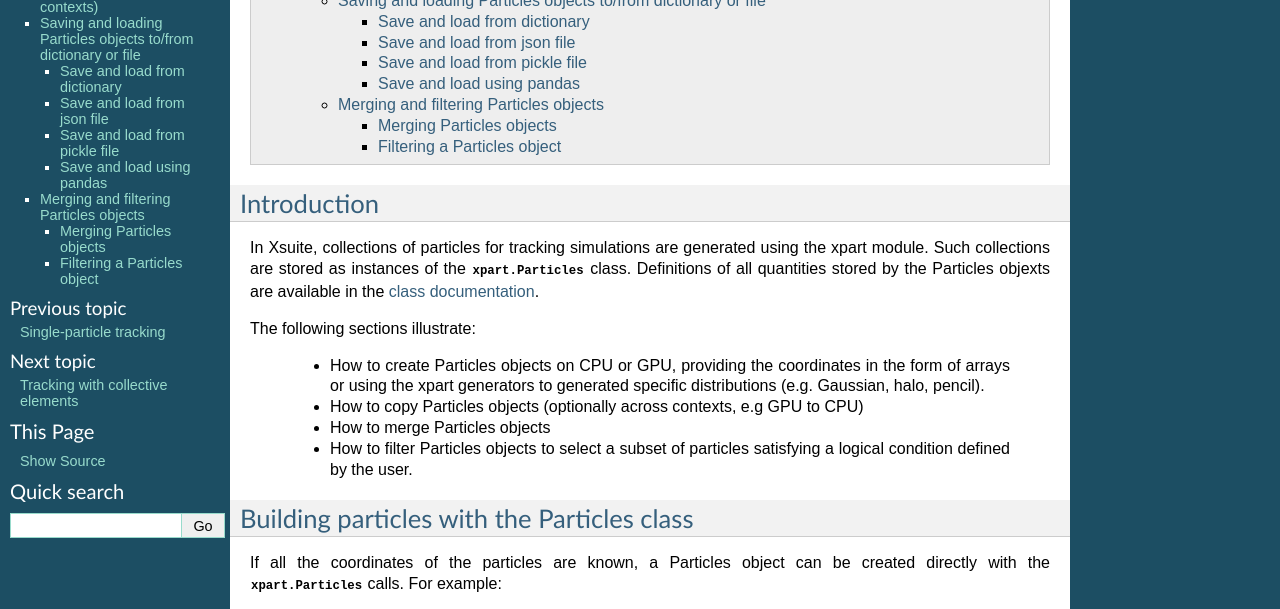
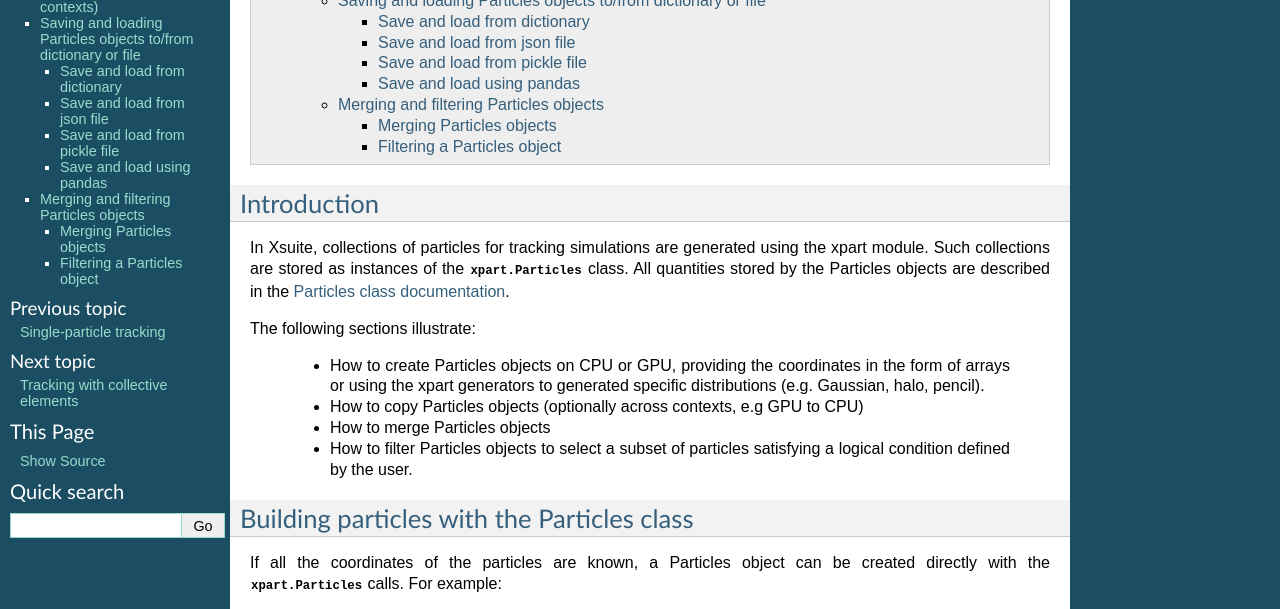
Before and after one commit to xsuite/xsuite, a Sphinx documentation site: the page built from docs/particlesmanip.rst, in a window 1280 px wide and 900 px high, scrolled down 411 px, cut to the strip 0-609 px from the top of the window. Built offline with Sphinx 7.4.7, drawn with Linux system fonts in a browser that asks for light colours.

Commit message:
Quick push

```diff
--- a/docs/particlesmanip.rst
+++ b/docs/particlesmanip.rst
@@ -12,8 +12,9 @@ Introduction
 
 In Xsuite, collections of particles for tracking simulations are generated using
 the xpart module. Such collections are stored as instances of the
-:class:`xpart.Particles` class. Definitions of all quantities stored by the
-Particles objexts are available in the :ref:`class documentation<particlesapi>`.
+:class:`xpart.Particles` class. All quantities stored by the
+Particles objects are described in the
+:ref:`Particles class documentation<particlesapi>`.
 
 The following sections illustrate:
 
```
